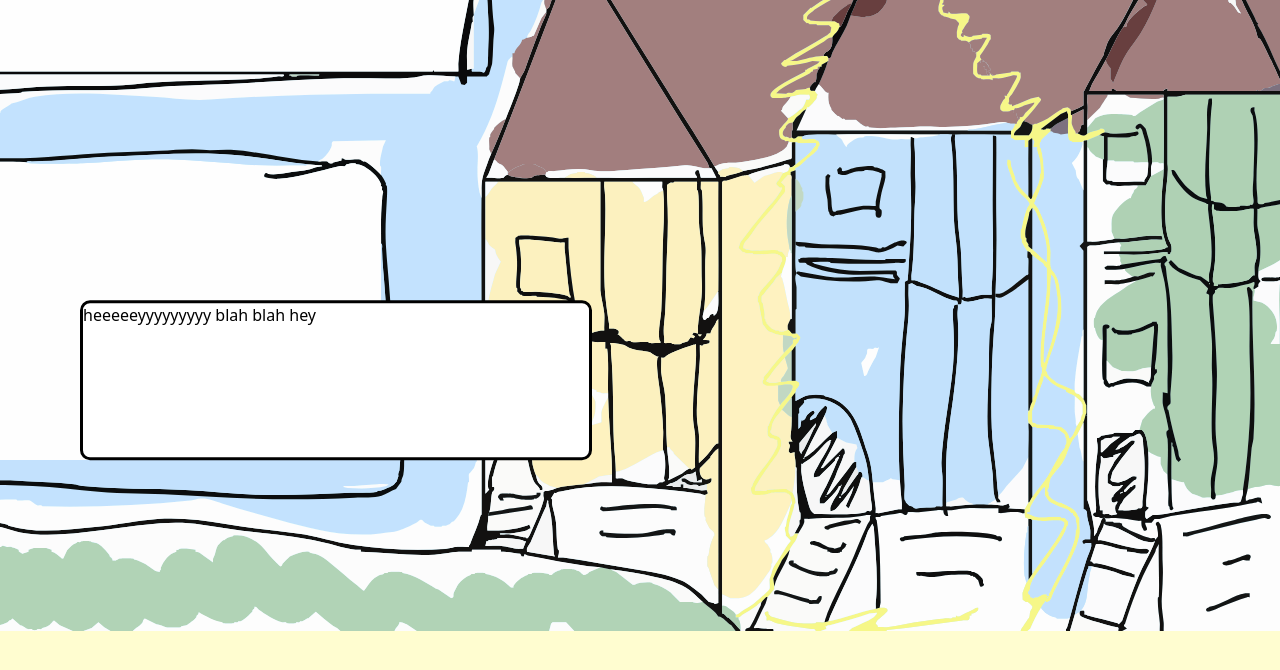
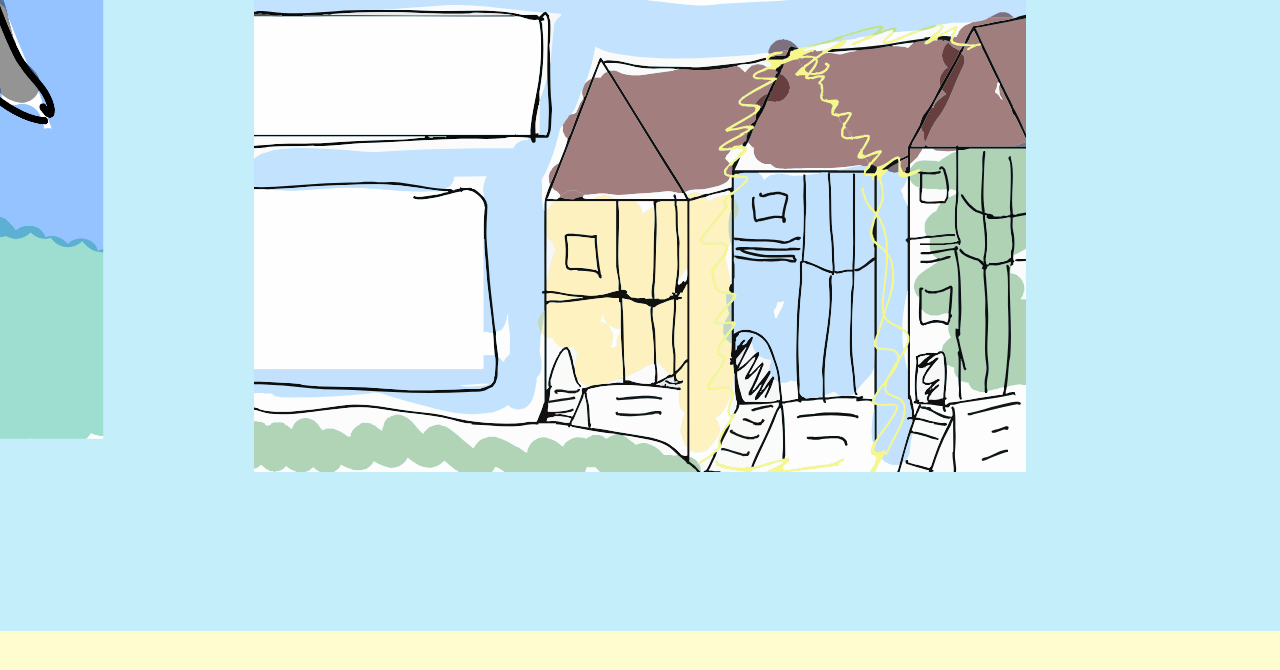
Before and after one commit to sydneyhopp/startup-houses, a Next.js app in the folder startup-house/: page / in a window 1280 px wide. Shown: the part 828-1498 px from the top of the page. Built offline with nearby package versions, Linux system fonts and the light colour scheme.

Commit message:
created text componenets

```diff
--- a/startup-house/app/page.js
+++ b/startup-house/app/page.js
@@ -5,8 +5,22 @@ import {useState, useEffect} from "react";
 import Image from "next/image";
 import StickyBackground from '@/components/StickyBackground/StickyBackground';
 import ZoomParallax from '@/components/ZoomParallax/ZoomParallax';
+import ImageStick from '@/components/ImageStick/ImageStick';
+import doorPic from '/public/background/frontdoor.svg';
+import firstPic from '/public/background/firstfloor.svg';
+import secPic from '/public/background/secfloor.svg';
+import housePic from '/public/background/wholehouse.svg';
+import windowPic from '/public/background/window.svg';
+import skyPic from '/public/background/skyline.svg';
+
+
 
 export default function Scrolly(){
+
+  let firstBoxes = [
+    {left: '10vh', top: '20vh', height: '30vh', width: '20vh', content: "hey hey this is the first box", enter: '.1', stick: '.4', exit:'.5'},
+    {left: '10vh', top: '40vh', height: '20vh', width: '40vh', content: "second box yayy so sexy", enter: '.5',stick:' .85', exit:'.95'}
+  ]
     return (
         <main>
           <div className="banner">
@@ -17,6 +31,11 @@ export default function Scrolly(){
           <section className="parallaxSection">
             <ZoomParallax/>
           </section>
+          <ImageStick
+            src = {doorPic}
+            alt = "illustration of a front door"
+            boxes={firstBoxes}
+          />
 
           {/* <section className="stickySection">
             <StickyBackground/>
--- /dev/null
+++ b/startup-house/components/ImageStick/ImageStick.jsx
@@ -0,0 +1,54 @@
+import Image from 'next/image';
+import styles from './ImageStick.module.scss'
+import { useRef } from 'react';
+import { useScroll, useTransform, motion } from 'framer-motion';
+import StickyTextBox from '../TextBox/TextBox';
+
+// props include:
+// image src
+// image alt text
+// dictionary of text boxes: width, height, left, content, enter, stick, exit
+// array of textbox dimensions and location: width, height + top, left
+
+// array of text box content
+// array of text box enter and exit times
+
+export default function ImageStick(props) {
+    const container = useRef(null);
+    const { scrollYProgress } = useScroll({
+        target: container,
+        offset: ['start start', 'end end']
+    })
+
+    // define text box transforms here like:
+    // const textTranslate = useTransform(scrollYProgress, [0.4, 0.5, 0.9, .91], ['100vh', '20vh', '20vh', '-30vh'])
+
+    props.boxes.forEach(box => {
+        box.transform = useTransform(scrollYProgress, [0, box.enter, box.stick, box.exit], ['100vh', box.top, box.top, '-50vh'])
+    })
+
+
+    return (
+        <div ref={container} className={styles.container}>
+            <div className = {styles.sticky} >
+                <Image
+                src = {props.src}
+                fill
+                alt = {props.alt}
+                />
+                {props.boxes.map(({content, width, height, left, transform}, index) => {
+                    return <StickyTextBox
+                    trans ={transform}
+                    left = {left}
+                    height = {height}
+                    width = {width}
+                    back = 'white'
+                    border = 'black'
+                    text = {content}
+                    />
+                })}
+            </div>
+        </div>
+    )
+
+}
--- /dev/null
+++ b/startup-house/components/ImageStick/ImageStick.module.scss
@@ -0,0 +1,12 @@
+.container {
+    height: 400vh;
+    position: relative;
+    margin-bottom: 100vh;
+
+    .sticky {
+        position: sticky;
+        top: 0px;
+        height: 100vh;
+    }
+
+}
--- a/startup-house/components/TextBox/TextBox.jsx
+++ b/startup-house/components/TextBox/TextBox.jsx
@@ -15,6 +15,7 @@ props:
 export default function StickyTextBox(props) {
 
     return (
+
         // <div className="container">
             <motion.div
                 style={{
--- a/startup-house/components/ZoomParallax/ZoomParallax.jsx
+++ b/startup-house/components/ZoomParallax/ZoomParallax.jsx
@@ -3,12 +3,6 @@ import Image from 'next/image';
 import { useRef } from 'react';
 import { useScroll, useTransform, motion } from 'framer-motion';
 import blockPic from '/public/background/block.svg';
-import doorPic from '/public/background/frontdoor.svg';
-import firstPic from '/public/background/firstfloor.svg';
-import secPic from '/public/background/secfloor.svg';
-import housePic from '/public/background/wholehouse.svg';
-import windowPic from '/public/background/window.svg';
-import skyPic from '/public/background/skyline.svg';
 import pic1 from '/public/houses/one.jpg';
 import pic2 from '/public/houses/two.jpg';
 import pic3 from '/public/houses/three.jpg';
@@ -24,12 +18,12 @@ export default function Index() {
         offset: ['start start', 'end end']
     })
 
-    const scale4 = useTransform(scrollYProgress, [0, .4, 1], [1, 4, 4])
-    const scale5 = useTransform(scrollYProgress, [0, .4, 1], [1, 5, 5])
-    const scale6 = useTransform(scrollYProgress, [0, .4, 1], [1, 6, 6])
-    const scale7 = useTransform(scrollYProgress, [0, .4, 1], [1, 7, 7])
-    const scale8 = useTransform(scrollYProgress, [0, .4, 1], [1, 8, 8])
-    const scale9 = useTransform(scrollYProgress, [0, .4, 1], [1, 9, 9])
+    const scale4 = useTransform(scrollYProgress, [0, .3, 1], [1, 4, 4])
+    const scale5 = useTransform(scrollYProgress, [0, .3, 1], [1, 5, 5])
+    const scale6 = useTransform(scrollYProgress, [0, .3, 1], [1, 6, 6])
+    const scale7 = useTransform(scrollYProgress, [0, .3, 1], [1, 7, 7])
+    const scale8 = useTransform(scrollYProgress, [0, .3, 1], [1, 8, 8])
+    const scale9 = useTransform(scrollYProgress, [0, .3, 1], [1, 9, 9])
 
     const pictures = [
         {src: pic1,scale: scale5},
@@ -40,7 +34,9 @@ export default function Index() {
         {src: blockPic,scale: scale4},
     ]
 
-    const textTranslate = useTransform(scrollYProgress, [0.4, 0.5, 0.7, .8], ['100vh', '20vh', '20vh', '-30vh'])
+
+// maybe create a separate container for the text boxes...
+    const textTranslate = useTransform(scrollYProgress, [0.35, 0.5, 0.9, .91], ['100vh', '20vh', '20vh', '-30vh'])
 
 
     return (
@@ -66,10 +62,7 @@ export default function Index() {
                     back = 'white'
                     border = 'black'
                     text = "heeeeeyyyyyyyyy blah blah hey"
-                >
-
-
-                </StickyTextBox>
+                />
             </div>
         </div>
     )
--- a/startup-house/components/ZoomParallax/ZoomParallax.module.scss
+++ b/startup-house/components/ZoomParallax/ZoomParallax.module.scss
@@ -1,8 +1,8 @@
 .container {
-    height: 300vh;
+    height: 500vh;
     position: relative;
     margin-top: 50vh;
-    margin-bottom: 100vh;
+    //margin-bottom: 100vh;
 
 
     .sticky{
```
